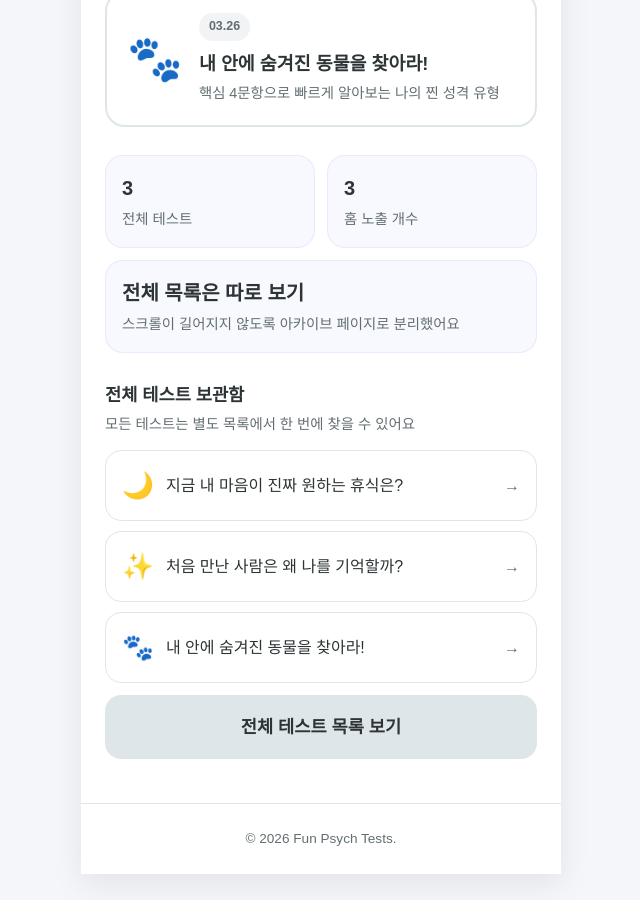
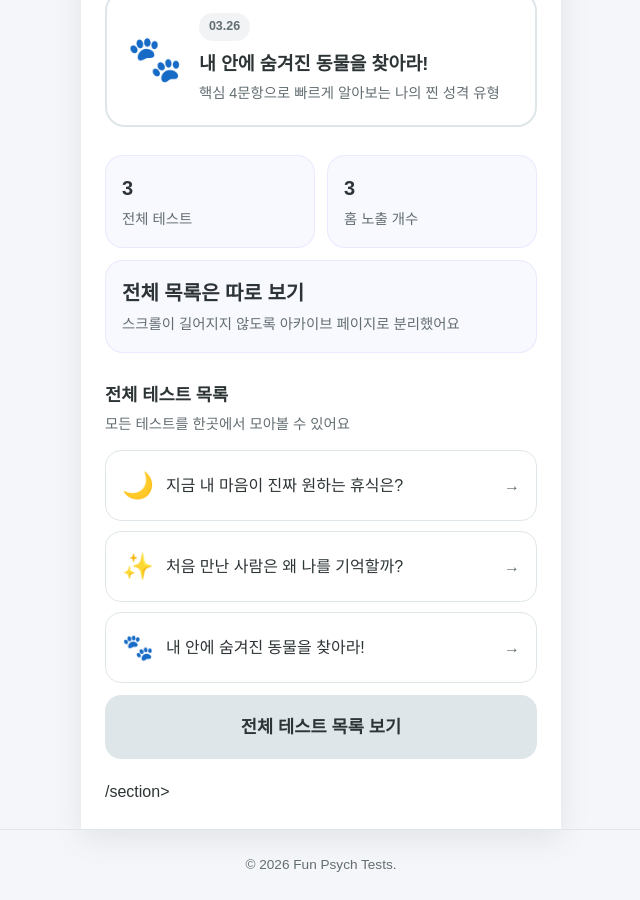
Before and after one commit to ghgfhfg2/test-holic-blog, a Jekyll site: the page built from index.html, in a window 1280 px wide and 900 px high, scrolled down 671 px. Shown: the whole window, without its empty margins (319-959 px from the left). Built offline with Jekyll 4.4.1, drawn with Linux system fonts in a browser that asks for light colours; some web fonts are replaced; before the commit the page ends 1545 px from its top, so only the background shows below that.

Commit message:
Polish homepage copy and archive headings

```diff
--- a/index.html
+++ b/index.html
@@ -57,8 +57,8 @@ description: 내 안의 진짜 모습을 발견하는 다양한 성격/심리
   <section class="home-section archive-preview">
     <div class="section-heading">
       <div>
-        <h2>전체 테스트 보관함</h2>
-        <p>모든 테스트는 별도 목록에서 한 번에 찾을 수 있어요</p>
+        <h2>전체 테스트 목록</h2>
+        <p>모든 테스트를 한곳에서 모아볼 수 있어요</p>
       </div>
     </div>
 
@@ -75,3 +75,5 @@ description: 내 안의 진짜 모습을 발견하는 다양한 성격/심리
     <a href="{{ '/tests/' | relative_url }}" class="btn btn-secondary">전체 테스트 목록 보기</a>
   </section>
 </div>
+/section>
+</div>
--- a/tests.html
+++ b/tests.html
@@ -7,9 +7,8 @@ permalink: /tests/
 {% assign all_tests = site.html_pages | where: 'layout', 'landing_layout' | sort: 'published_at' | reverse %}
 <div class="archive-page">
   <section class="hero archive-hero">
-    <span class="eyebrow">ALL TESTS</span>
     <h1>전체 테스트 목록</h1>
-    <p>스크롤이 끝없이 길어지지 않도록 홈과 목록을 분리했어요.</p>
+    <p>현재 공개된 테스트를 한곳에서 모아봤어요.</p>
   </section>
 
   <section class="archive-list-panel">
```
